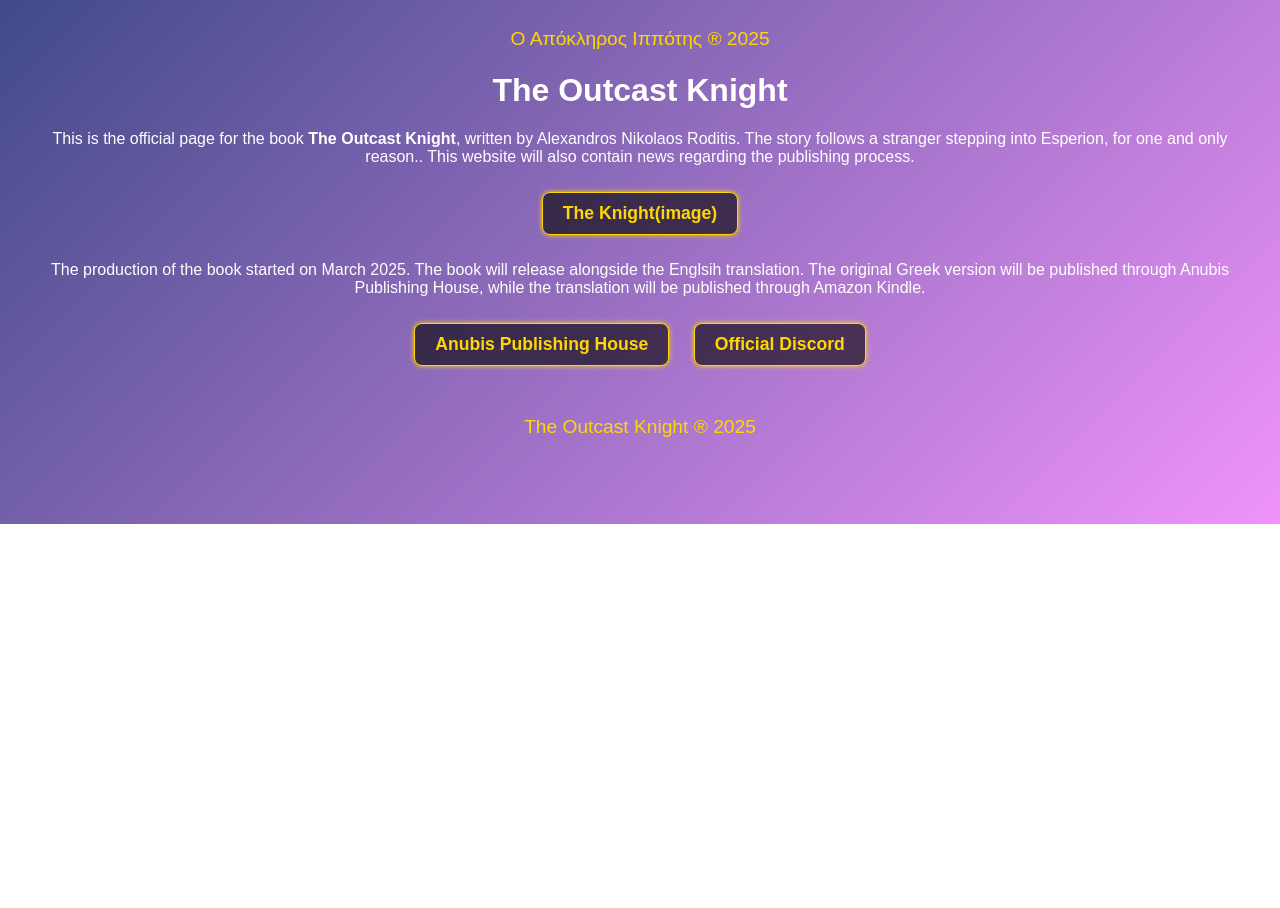
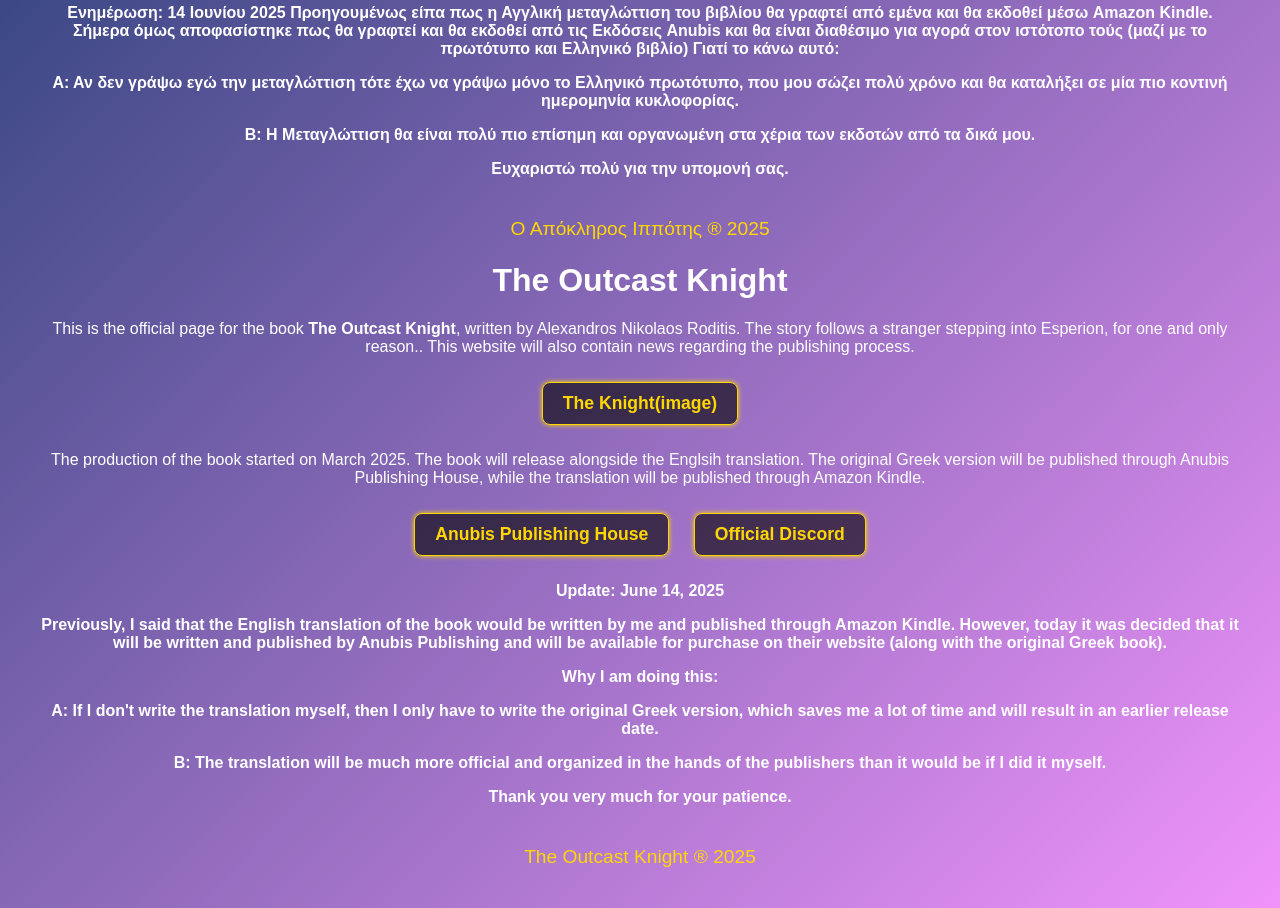
Before and after one commit to o-apoklhros-ppoths/O_Apoklhros_Ippoths_Page, a plain HTML site: page index.html in a window 1280 px wide. Shown: the part 356-1264 px from the top of the page. Before the commit the page ends 880 px from the top, so only its background shows below. Drawn offline with Linux system fonts and the light colour scheme.

Commit message:
index.html

```diff
--- a/index.html
+++ b/index.html
@@ -1,6 +1,6 @@
-<meta name='viewport' content='width=device-width, initial-scale=1'/><meta name='viewport' content='width=device-width, initial-scale=1'/><!DOCTYPE html>
+<meta name='viewport' content='width=device-width, initial-scale=1'/><!DOCTYPE html>
 <html lang="el">
-<head> <meta name="google-site-verification" content="oDxszzdZTAfmzjRT4bhmQWqOu4VhjiM-h7Roci4BxKU" />
+<head>
   <meta charset="UTF-8">
   <title>Ο Απόκληρος Ιππότης</title>
   <link href="https://fonts.googleapis.com/css2?family=Cinzel:wght@700&display=swap" rel="stylesheet">
@@ -63,6 +63,16 @@
     <a href="https://anubis.gr" target="_blank">Εκδόσεις Anubis</a>
     <a href="https://discord.gg/uxzJP6Udr5" target="_blank">Επίσημο Discord</a>
   </div>
+
+<p><strong>Ενημέρωση: 14 Ιουνίου 2025
+Προηγουμένως είπα πως η Αγγλική μεταγλώττιση του βιβλίου θα γραφτεί από εμένα και θα εκδοθεί μέσω Amazon Kindle. Σήμερα όμως αποφασίστηκε πως θα γραφτεί και θα εκδοθεί από τις Εκδόσεις Anubis και θα είναι διαθέσιμο για αγορά στον ιστότοπο τούς (μαζί με το πρωτότυπο και Ελληνικό βιβλίο)
+
+Γιατί το κάνω αυτό:
+
+<p>Α: Αν δεν γράψω εγώ την μεταγλώττιση τότε έχω να γράψω μόνο το Ελληνικό πρωτότυπο, που μου σώζει πολύ χρόνο και θα καταλήξει σε μία πιο κοντινή ημερομηνία κυκλοφορίας.
+<p>Β: Η Μεταγλώττιση θα είναι πολύ πιο επίσημη και οργανωμένη στα χέρια των εκδοτών από τα δικά μου.
+
+<p>Ευχαριστώ πολύ για την υπομονή σας.</strong>
 
   <footer>
     Ο Απόκληρος Ιππότης ® 2025
@@ -241,6 +251,16 @@ body {
     <a href="https://discord.gg/uxzJP6Udr5" target="_blank">Official Discord</a>
   </div>
 
+<p><strong>Update: June 14, 2025</p>
+<p>Previously, I said that the English translation of the book would be written by me and published through Amazon Kindle. However, today it was decided that it will be written and published by Anubis Publishing and will be available for purchase on their website (along with the original Greek book).</p>
+
+<p>Why I am doing this:</p>
+
+<p>A: If I don't write the translation myself, then I only have to write the original Greek version, which saves me a lot of time and will result in an earlier release date.</p>
+<p>B: The translation will be much more official and organized in the hands of the publishers than it would be if I did it myself.</p>
+
+<p>Thank you very much for your patience.</p></strong>
+
   <footer>
     The Outcast Knight ® 2025
   </footer>
```
